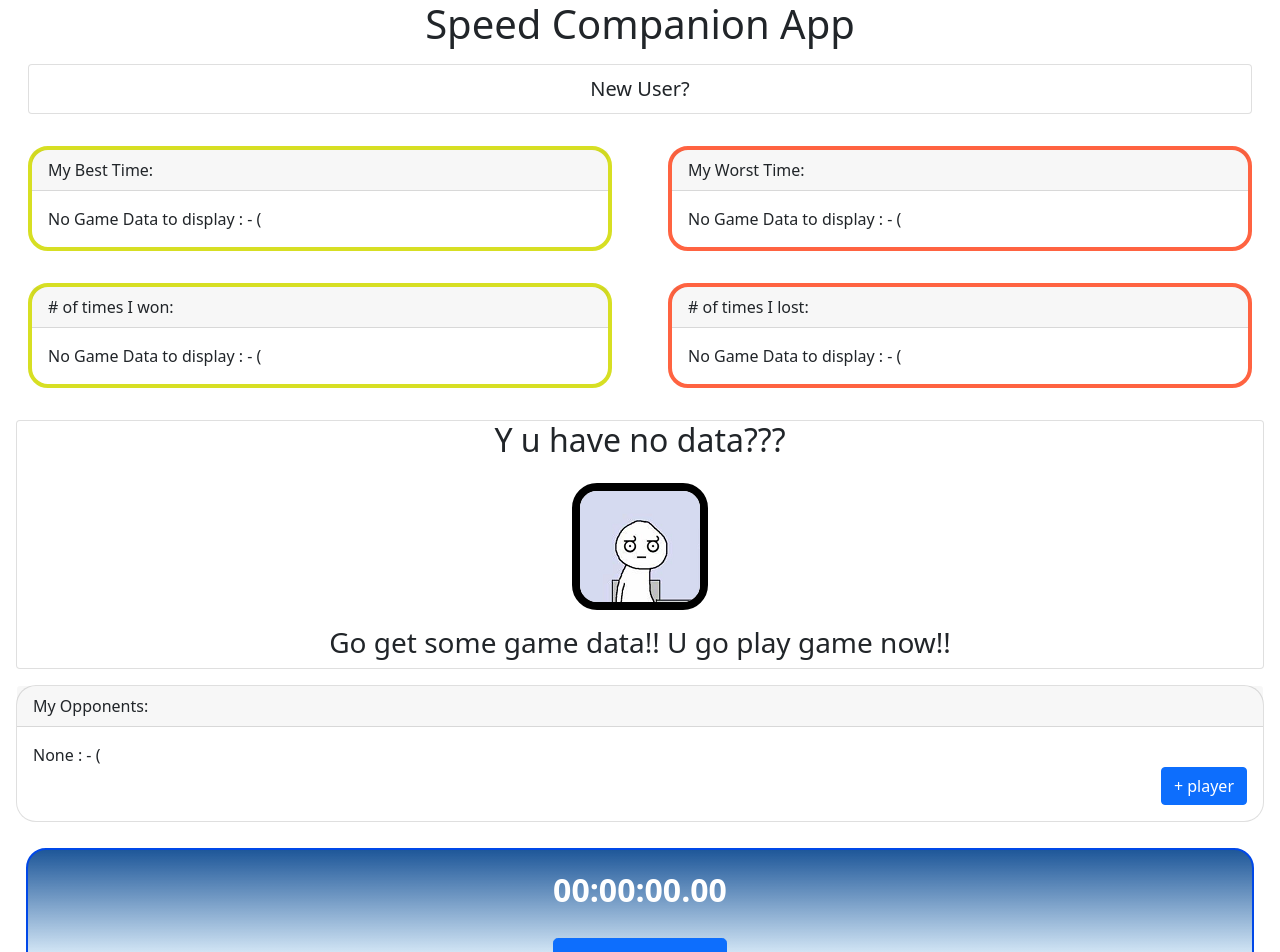
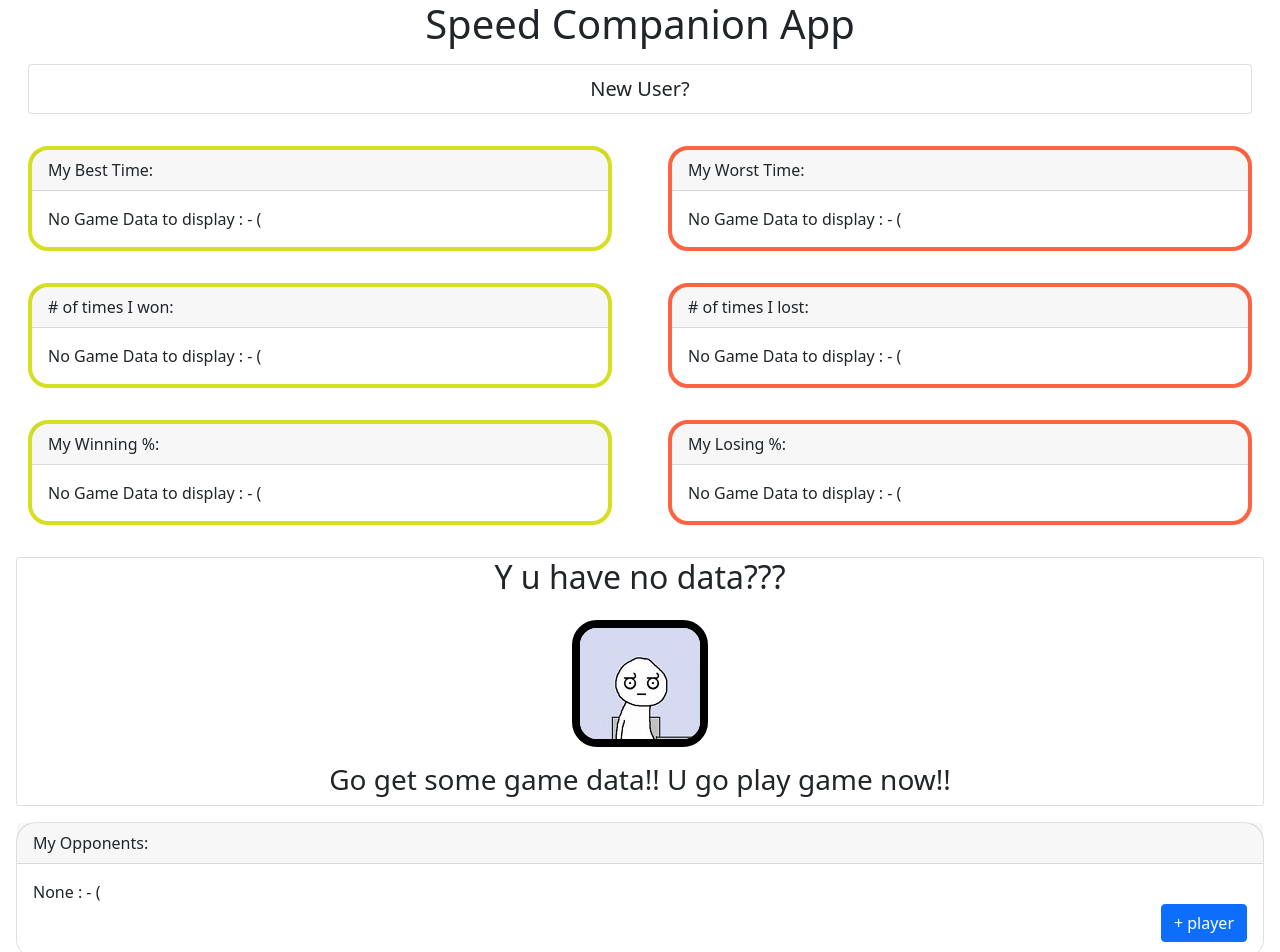
Before and after one commit to 2022-spring-adv-fe-mowe/tca-speed, an Angular app: page / in a window 1280 px wide. Shown: the top 952 px of the page. Built offline with nearby package versions, Linux system fonts and the light colour scheme.

Commit message:
Finishing the layout
Adding a few finishing touches on the general layout of the application.

```diff
--- a/src/app/app.component.html
+++ b/src/app/app.component.html
@@ -55,6 +55,28 @@
             </div>
         </div>
     </div>
+
+    <div class="class row">
+        <div class="col-md-6">
+            <!-- section for displaying winning percentage -->
+            <div class="card m-3" id="bestTime">
+                <div class="card-header">My Winning %:</div>
+                <div class="card-body">
+                    No Game Data to display : - (
+                </div>
+            </div>
+        </div>
+
+        <div class="col-md-6">
+            <!-- section for displaying losing percentage -->
+            <div class="card m-3" id="worstTime">
+                <div class="card-header">My Losing %:</div>
+                <div class="card-body">
+                    No Game Data to display : - (
+                </div>
+            </div>
+        </div>
+    </div>
 </div>
 
 <div class="card m-3">
--- a/src/app/game-timer/game-timer.component.css
+++ b/src/app/game-timer/game-timer.component.css
@@ -13,11 +13,13 @@ div.card {
 
 div.card-body.game-timer {
     align-self: center;
+    text-align: center;
 }
 
 time {
     font-weight: bold;
     font-size: xx-large;
+
 }
 
 button {
--- a/src/app/game-timer/game-timer.component.html
+++ b/src/app/game-timer/game-timer.component.html
@@ -1,5 +1,6 @@
 <div class="card">
     <div class="card-body game-timer">
+        <h2>&#9734;&nbsp;Speed Timer&nbsp;&#9734;</h2>
         <time>00:00:00.00</time>
 
         <br />
```
